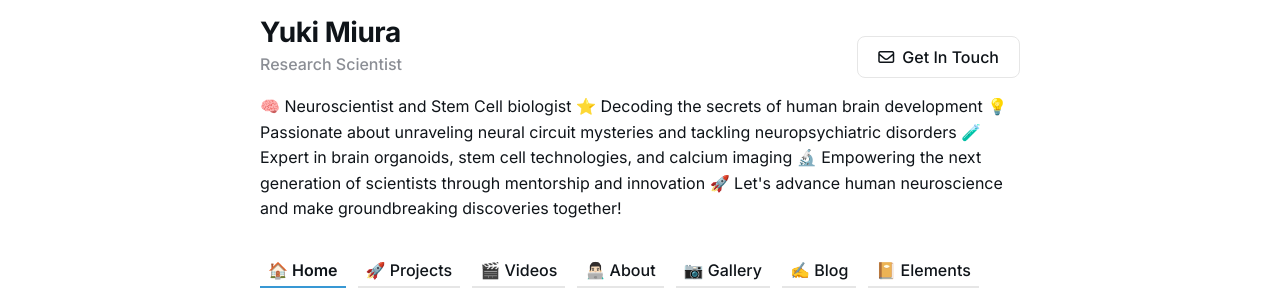
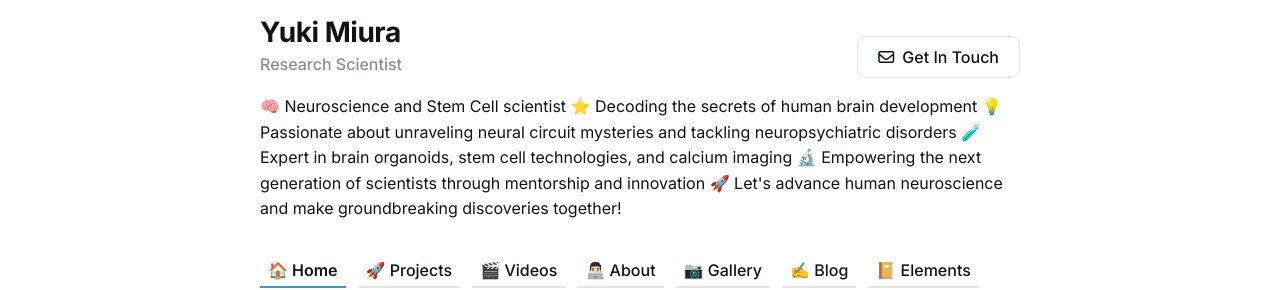
Before and after one commit to ykmiura/ykmiura.github.io, a Jekyll site: the page built from index.html, in a window 1280 px wide and 900 px high. Shown: the part 382-672 px from the top of the window. Built offline with Jekyll 4.4.1, drawn with Linux system fonts in a browser that asks for light colours.

Commit message:
Update settings.yml

```diff
--- a/_data/settings.yml
+++ b/_data/settings.yml
@@ -43,7 +43,7 @@
 author:
   author_name: Yuki Miura
   author_role: Research Scientist
-  author_bio: 🧠 Neuroscientist and Stem Cell biologist ⭐️ Decoding the secrets of human brain development 💡 Passionate about unraveling neural circuit mysteries and tackling neuropsychiatric disorders 🧪 Expert in brain organoids, stem cell technologies, and calcium imaging 🔬 Empowering the next generation of scientists through mentorship and innovation 🚀 Let's advance human neuroscience and make groundbreaking discoveries together!
+  author_bio: 🧠 Neuroscience and Stem Cell scientist ⭐️ Decoding the secrets of human brain development 💡 Passionate about unraveling neural circuit mysteries and tackling neuropsychiatric disorders 🧪 Expert in brain organoids, stem cell technologies, and calcium imaging 🔬 Empowering the next generation of scientists through mentorship and innovation 🚀 Let's advance human neuroscience and make groundbreaking discoveries together!
   author_avatar: '/images/01-1.jpg'
   cta_button_text: Get In Touch
   cta_button_link: '/contact/'
```
